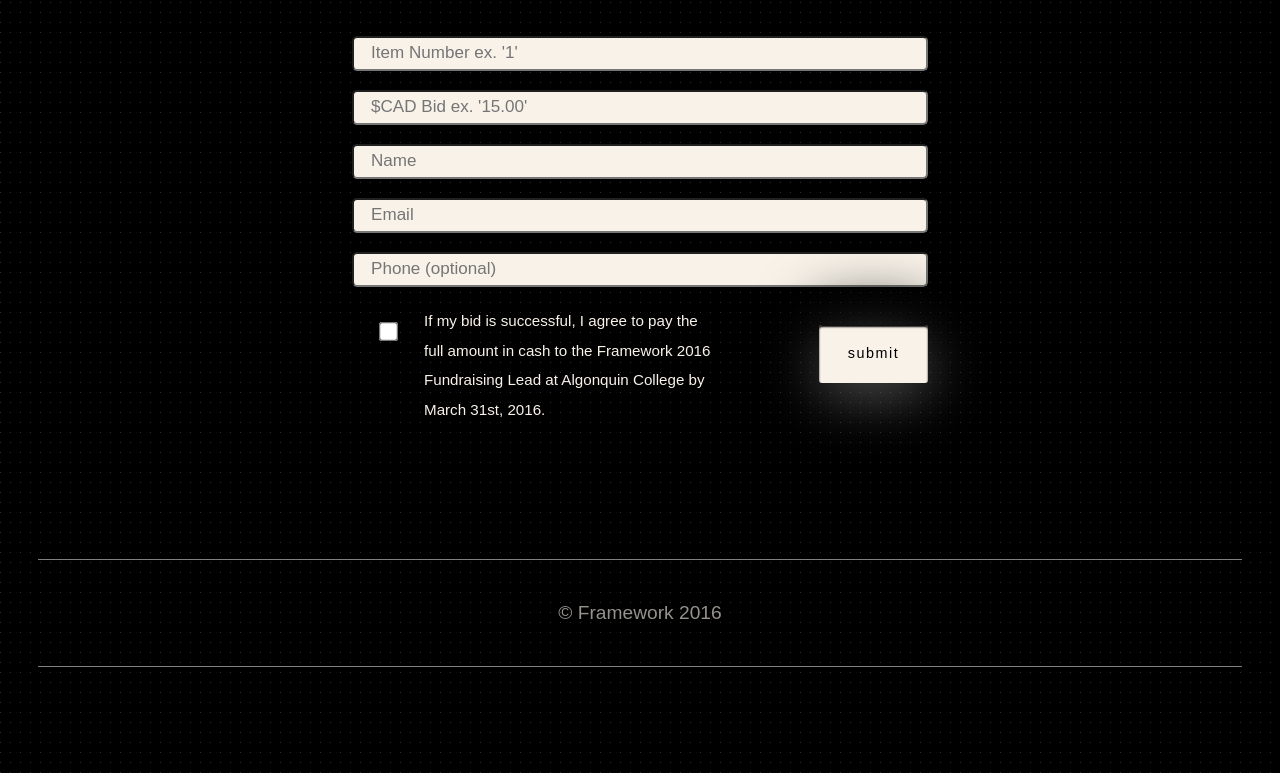
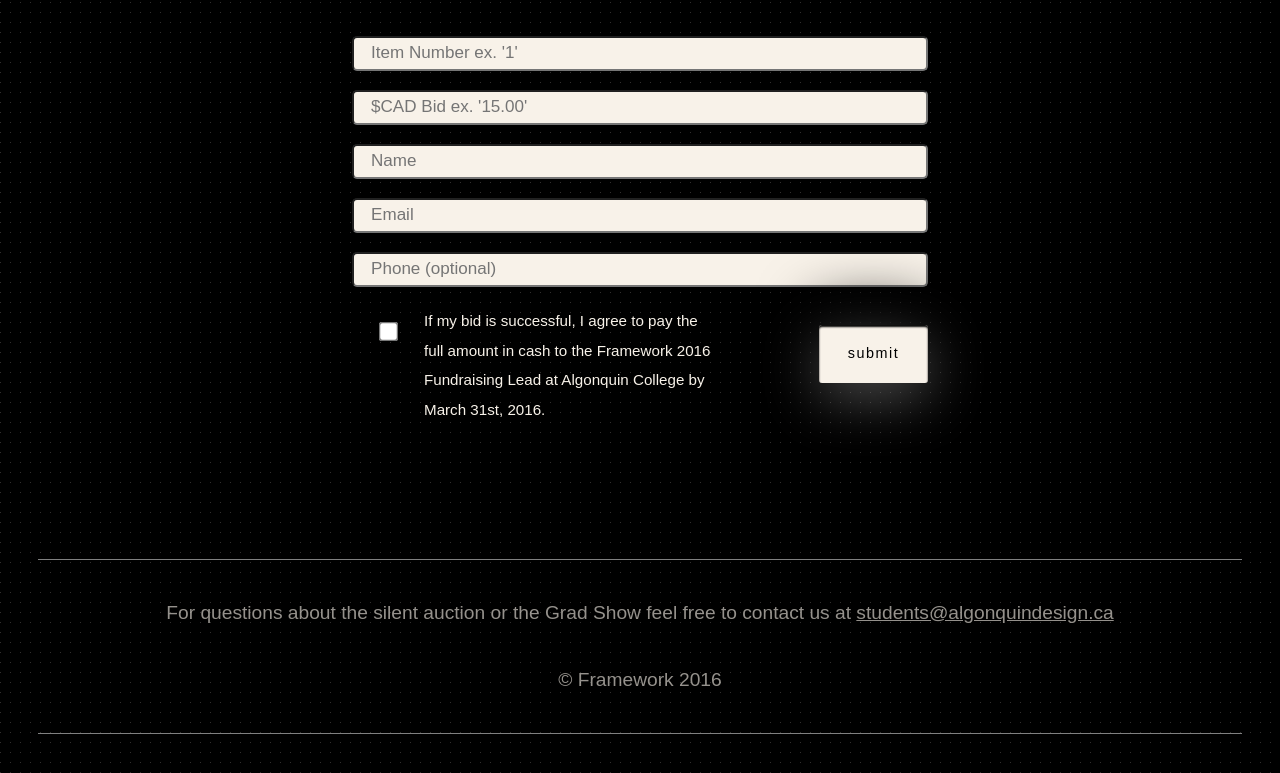
Before and after one commit to vivkay/fw-silent-auction, a Jekyll site: the page built from index.html, in a window 1280 px wide. Shown: the part 2688-3461 px from the top of the page. Built offline with Jekyll 4.4.1, drawn with Linux system fonts in a browser that asks for light colours; nearby versions of some CDN libraries; comment, search, counter and statistics services are not loaded; before the commit the page ends 3393 px from its top, so only the background shows below that.

```diff
--- a/_layouts/default.html
+++ b/_layouts/default.html
@@ -30,7 +32,9 @@
 
   <footer>
     <div class="top-line"></div>
-    <p class="grey">© Framework 2016</p>
+
+      <p class="grey">For questions about the silent auction or the Grad Show feel free to contact us at <a class="email white" href="mailto:students@algonquindesign.ca">students@algonquindesign.ca</a></p>
+      <p class="grey">© Framework 2016</p>
     <div class="bottom-line"></div>
   </footer>
 
--- a/css/style.css
+++ b/css/style.css
@@ -1784,7 +1784,7 @@
 }
 
 body {
-  font-family: sans-serif;
+  font-family: 'Effra', sans-serif;
   margin: 0;
 }
 
--- a/index.html
+++ b/index.html
@@ -84,7 +84,7 @@
 
       <!--<form class="sa-input" action="https://docs.google.com/forms/d/1HgDDy6xHI0QgesGlnqvhv096Iog3wERBfxXDMFDrBrs/formResponse">-->
       <!-- Items -->
-        <input class="js-input-number sa-grey milli" type="number" min="1" max="20" name="entry.395295645" placeholder="Item Number ex. '1'">
+        <input class="js-input-number sa-grey milli" type="number" min="1" max="25" name="entry.395295645" placeholder="Item Number ex. '1'">
 
       <!-- Bid Amount -->
           <!-- <label class="white" for="entry.2025357677"></label> -->
--- a/scss/components/_main.scss
+++ b/scss/components/_main.scss
@@ -21,7 +21,7 @@
 }
 
 body{
-  font-family: sans-serif;
+  font-family: 'Effra', sans-serif;
   margin: 0;
 }
 
```
Also changed, not shown: other parts of _layouts/default.html (+2 -0 lines), 1 other file.
